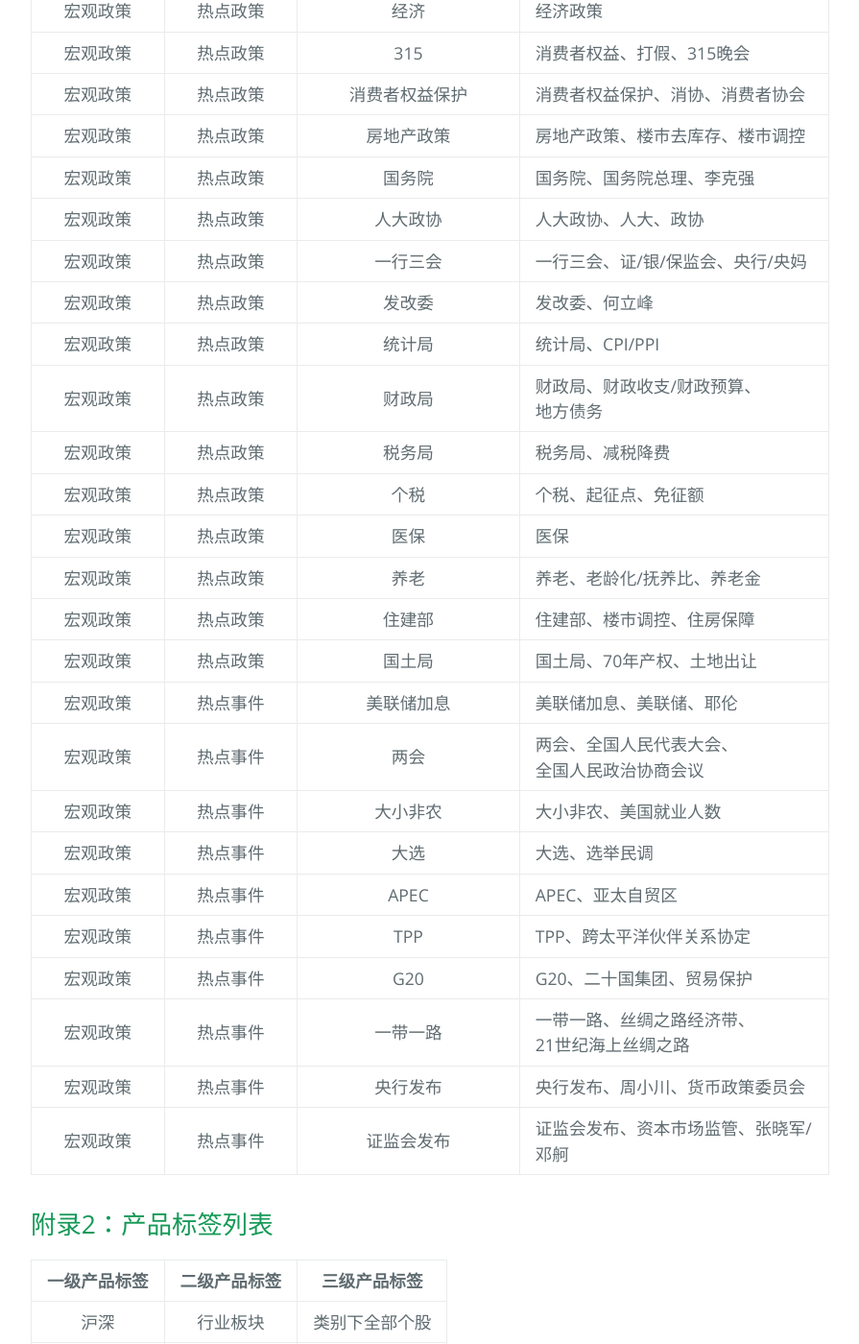
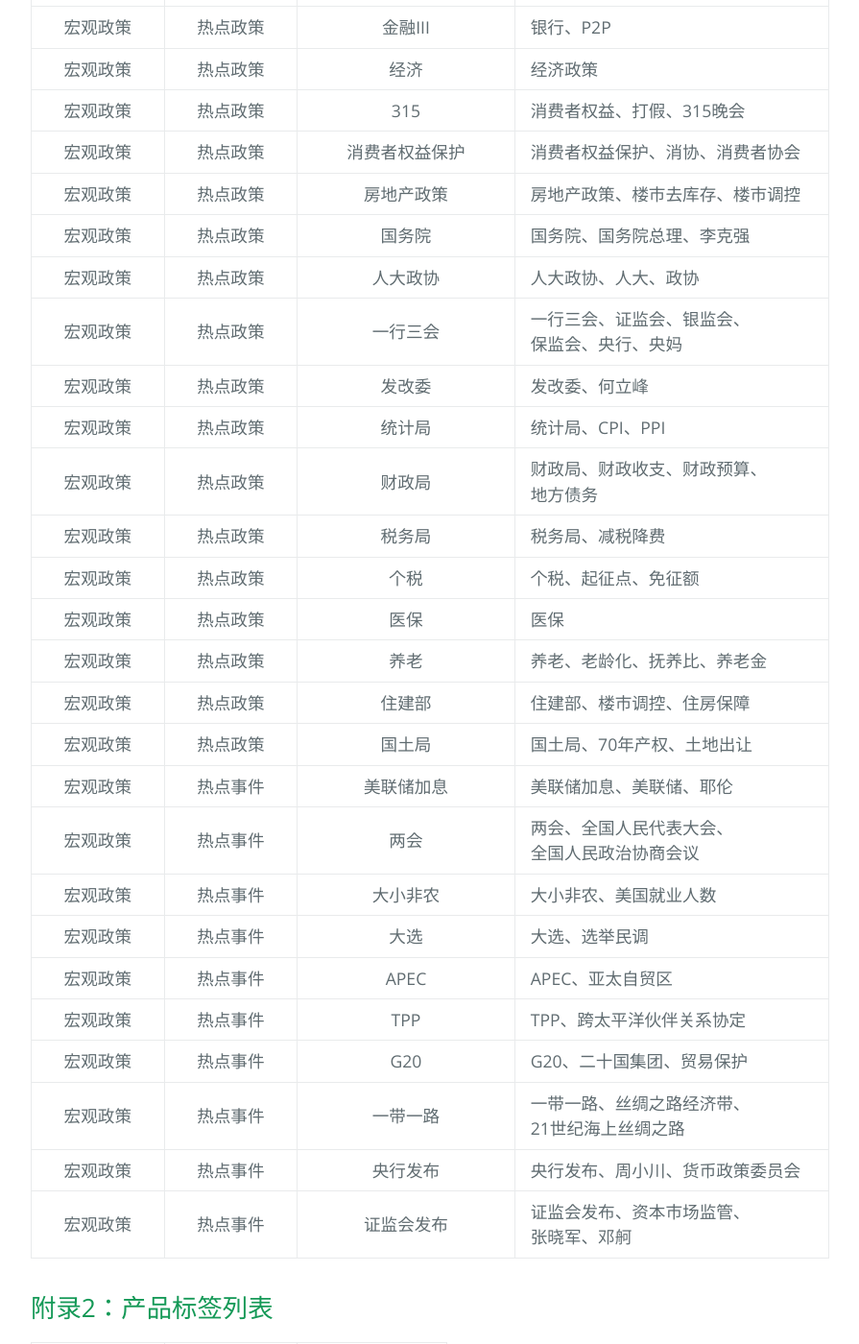
Before and after one commit to Littletreeeeee/prd-invest, a Jekyll site: the page built from documents/prd_invest_jubaoqa.md, in a window 1280 px wide and 1400 px high, scrolled down 23108 px. Shown: the whole window at 96% size, without its empty margins (192-1087 px from the left). Built offline with Jekyll 4.4.1, drawn with Linux system fonts in a browser that asks for light colours; the repository's description, which GitHub fills in, is left out; some of the changed text lies outside the part shown.

Commit message:
edit tags

```diff
--- a/documents/prd_invest_jubaoqa.md
+++ b/documents/prd_invest_jubaoqa.md
@@ -455,14 +457,14 @@ layout: default
 |宏观政策|热点政策|房地产政策|房地产政策、楼市去库存、楼市调控|
 |宏观政策|热点政策|国务院|国务院、国务院总理、李克强|
 |宏观政策|热点政策|人大政协|人大政协、人大、政协|
-|宏观政策|热点政策|一行三会|一行三会、证/银/保监会、央行/央妈|
+|宏观政策|热点政策|一行三会|一行三会、证监会、银监会、保监会、央行、央妈|
 |宏观政策|热点政策|发改委|发改委、何立峰|
-|宏观政策|热点政策|统计局|统计局、CPI/PPI|
-|宏观政策|热点政策|财政局|财政局、财政收支/财政预算、地方债务|
+|宏观政策|热点政策|统计局|统计局、CPI、PPI|
+|宏观政策|热点政策|财政局|财政局、财政收支、财政预算、地方债务|
 |宏观政策|热点政策|税务局|税务局、减税降费|
 |宏观政策|热点政策|个税|个税、起征点、免征额|
 |宏观政策|热点政策|医保|医保|
-|宏观政策|热点政策|养老|养老、老龄化/抚养比、养老金|
+|宏观政策|热点政策|养老|养老、老龄化、抚养比、养老金|
 |宏观政策|热点政策|住建部|住建部、楼市调控、住房保障|
 |宏观政策|热点政策|国土局|国土局、70年产权、土地出让|
 |宏观政策|热点事件|美联储加息|美联储加息、美联储、耶伦|
@@ -474,7 +476,7 @@ layout: default
 |宏观政策|热点事件|G20|G20、二十国集团、贸易保护|
 |宏观政策|热点事件|一带一路|一带一路、丝绸之路经济带、21世纪海上丝绸之路|
 |宏观政策|热点事件|央行发布|央行发布、周小川、货币政策委员会|
-|宏观政策|热点事件|证监会发布|证监会发布、资本市场监管、张晓军/邓舸|
+|宏观政策|热点事件|证监会发布|证监会发布、资本市场监管、张晓军、邓舸|
 
 ## 附录2：产品标签列表
 
```
Also changed, not shown: other parts of documents/prd_invest_jubaoqa.md (+3 -1 lines).
